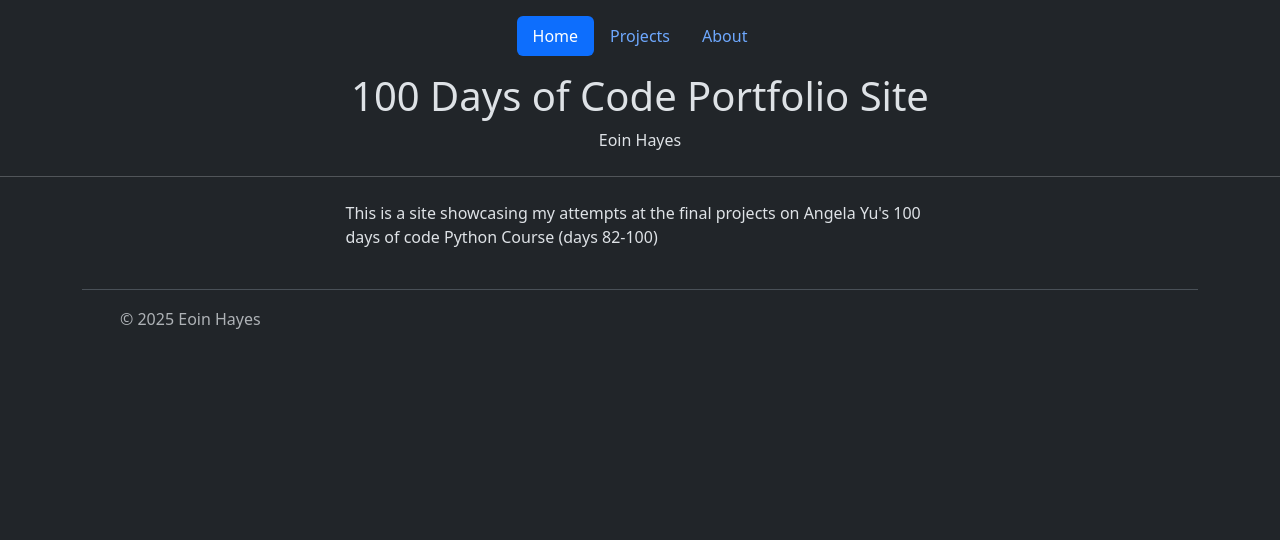
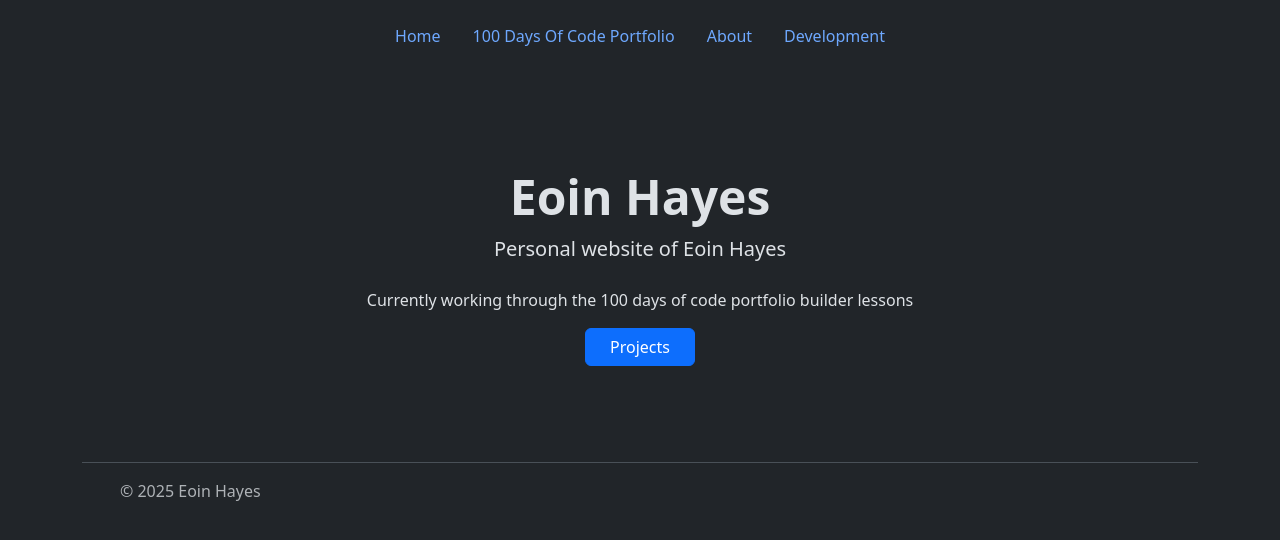
Before and after one commit to hayeseoin/days-of-code-portfolio-website, a Flask app: page / in a window 1280 px wide. Shown: the top 540 px of the page. Run offline with Flask 3, Linux system fonts and the light colour scheme; some libraries are stand-ins or nearby versions.

Commit message:
commiting first draft of site

```diff
--- a/projects/morse_code.md
+++ /dev/null
@@ -1,12 +0,0 @@
----
-categories:
-  - Scripting
-  - '100 Days of Code'
-author: Eoin Hayes
-link: "https://github.com/eoinhayes/fdklfjsld"
----
-
-# Morse Code Converter
-This script takes in a string, and outputs morse code.
-
-The alphabet is a dictionary of key value pairs, associating each character to the morse code signal. It prints out the phrase in morse code. Letters are folowed by a space, words followed by two spaces. If an incompatible character is entered, it represented with an 'e'.
--- a/projects/test_project.md
+++ /dev/null
@@ -1,8 +0,0 @@
----
-categories:
-  - Scripting
-  - Test
-author: Eoin Hayes
----
-# This is a test project
-hello world
--- a/server.py
+++ b/server.py
@@ -1,16 +1,25 @@
 from flask import Flask, abort, render_template, redirect, url_for, flash
 from flask_bootstrap import Bootstrap5
 from flask_ckeditor import CKEditor
-from projects import projects_json
+from projects import markdown_processor
 import os
-
+import json
+import os
 
 app = Flask(__name__)
 ckeditor = CKEditor(app)
 Bootstrap5(app)
 app.config['BOOTSTRAP_BOOTSWATCH_THEME'] = 'lumen'
 
-projects_folder = os.listdir('projects')
+DAYS_OF_CODE_PORTFOLIO = []
+
+def get_days_of_code() -> None:
+    global DAYS_OF_CODE_PORTFOLIO
+    projects_list: list[str] = [
+        f'./days-of-code-portfolio/{entry}' for entry
+        in os.listdir('days-of-code-portfolio')
+        ]
+    DAYS_OF_CODE_PORTFOLIO = [markdown_processor(i) for i in projects_list]
 
 
 @app.route("/")
@@ -19,12 +28,28 @@ def home():
 
 @app.route("/about")
 def about():
-    return render_template("about.html")
+    content = markdown_processor('./pages/about.md')
+    return render_template("general_content.html", content=content)
 
-@app.route("/about")
-def projects():
-    return render_template("projects.html")
+@app.route("/development")
+def development():
+    content = markdown_processor('./pages/plans.md')
+    return render_template("general_content.html", content=content)
+
+@app.route("/portfolio/days-of-code")
+def days_of_code_portfolio():
+    get_days_of_code()
+    return render_template("projects.html", projects=DAYS_OF_CODE_PORTFOLIO)
+
+@app.route('/portfolio/days-of-code/<project_name>')
+def days_of_code_entry(project_name):
+    get_days_of_code()
+    for i in DAYS_OF_CODE_PORTFOLIO:
+        if not i.get('title_url') == project_name:
+            continue
+        project = i
+        break
+    return render_template('project_entry.html', project=project)
 
 if __name__ == "__main__":
-    projects_json()
     app.run(debug=True)
--- /dev/null
+++ b/static/css/styles.css
@@ -0,0 +1,3 @@
+.post-tags {
+    color: var(--bs-info)
+}
--- a/templates/base.html
+++ b/templates/base.html
@@ -24,19 +24,20 @@
       type="text/css"
     />
     <!-- Core theme CSS (includes Bootstrap)-->
-    <!-- <link
+    <link
       href="{{ url_for('static', filename='css/styles.css') }}"
       rel="stylesheet"
-    /> -->
+    />
     {% endblock %}
 </head>
 <body>
     <div class="container">
         <header class="d-flex justify-content-center py-3">
           <ul class="nav nav-pills">
-            <li class="nav-item"><a href="#" class="nav-link active" aria-current="page">Home</a></li>
-            <li class="nav-item"><a href="{{url_for('projects')}}" class="nav-link">Projects</a></li>
-            <li class="nav-item"><a href="#" class="nav-link">About</a></li>
+            <li class="nav-item"><a href="{{url_for('home')}}" class="nav-link" aria-current="page">Home</a></li>
+            <li class="nav-item"><a href="{{url_for('days_of_code_portfolio')}}" class="nav-link">100 Days Of Code Portfolio</a></li>
+            <li class="nav-item"><a href="{{url_for('about')}}" class="nav-link">About</a></li>
+            <li class="nav-item"><a href="{{url_for('development')}}" class="nav-link">Development</a></li>
           </ul>
         </header>
       </div>
@@ -57,11 +58,11 @@
         <span class="mb-3 mb-md-0 text-body-secondary">© 2025 Eoin Hayes</span>
       </div>
 
-      <ul class="nav col-md-4 justify-content-end list-unstyled d-flex">
+      <!-- <ul class="nav col-md-4 justify-content-end list-unstyled d-flex">
         <li class="ms-3"><a class="text-body-secondary" href="#"><svg class="bi" width="24" height="24"><use xlink:href="#twitter"></use></svg></a></li>
         <li class="ms-3"><a class="text-body-secondary" href="#"><svg class="bi" width="24" height="24"><use xlink:href="#instagram"></use></svg></a></li>
         <li class="ms-3"><a class="text-body-secondary" href="#"><svg class="bi" width="24" height="24"><use xlink:href="#facebook"></use></svg></a></li>
-      </ul>
+      </ul> -->
     </footer>
     <!-- Bootstrap core JS-->
     <script src="https://cdn.jsdelivr.net/npm/bootstrap@5.2.3/dist/js/bootstrap.bundle.min.js"></script>
--- a/templates/index.html
+++ b/templates/index.html
@@ -1,7 +1,7 @@
 {% extends 'base.html' %}
-{%block title %} Eoin Hayes Portfolio Site {% endblock %}
+{%block title %} Eoin Hayes {% endblock %}
 {% block body %}
-<!-- Page Header-->
+<!-- Page Header
 <header
   class="masthead"
 >
@@ -15,21 +15,24 @@
       </div>
     </div>
   </div>
-</header>
+</header> -->
 
-<hr class="my-4" />
+<!-- <hr class="my-4" /> -->
 
 <!-- Main Content-->
-<div class="container px-4 px-lg-5">
-    <div class="row gx-4 gx-lg-5 justify-content-center">
-      <div class="col-md-10 col-lg-8 col-xl-7">
-        <p>
-          This is a site showcasing my attempts at the final projects on
-          Angela Yu's 100 days of code Python Course (days 82-100)
-        </p>
-
-      </div>
+<div class="px-4 py-5 my-5 text-center">
+  <!-- <img class="d-block mx-auto mb-4" src="/docs/5.0/assets/brand/bootstrap-logo.svg" alt="" width="72" height="57"> -->
+  <h1 class="display-5 fw-bold">Eoin Hayes</h1>
+  <div class="col-lg-6 mx-auto">
+    <p class="lead mb-4">Personal website of Eoin Hayes</p>
+    <p>Currently working through the 100 days of code portfolio builder lessons</p>
+    <div class="d-grid gap-2 d-sm-flex justify-content-sm-center">
+      <a href="{{url_for('days_of_code_portfolio')}}" type="button" class="btn btn-primary btn px-4 gap-3">
+        Projects
+      </a>
+      <!-- <button type="button" class="btn btn-outline-secondary btn-lg px-4">Secondary</button> -->
     </div>
   </div>
+</div>
 
 {% endblock %}
```
Also changed, not shown: days-of-code-portfolio/morse_code.md (added, +13 -0 lines), pages/about.md (added, +8 -0 lines), pages/plans.md (added, +23 -0 lines), projects.py (+29 -23 lines), projects_db.json (added, +21 -0 lines), templates/about.html (deleted, +0 -43 lines), templates/general_content.html (added, +17 -0 lines), templates/project_entry.html (added, +22 -0 lines), templates/projects.html (+8 -8 lines), days-of-code-portfolio/portfolio-site.md (added).
